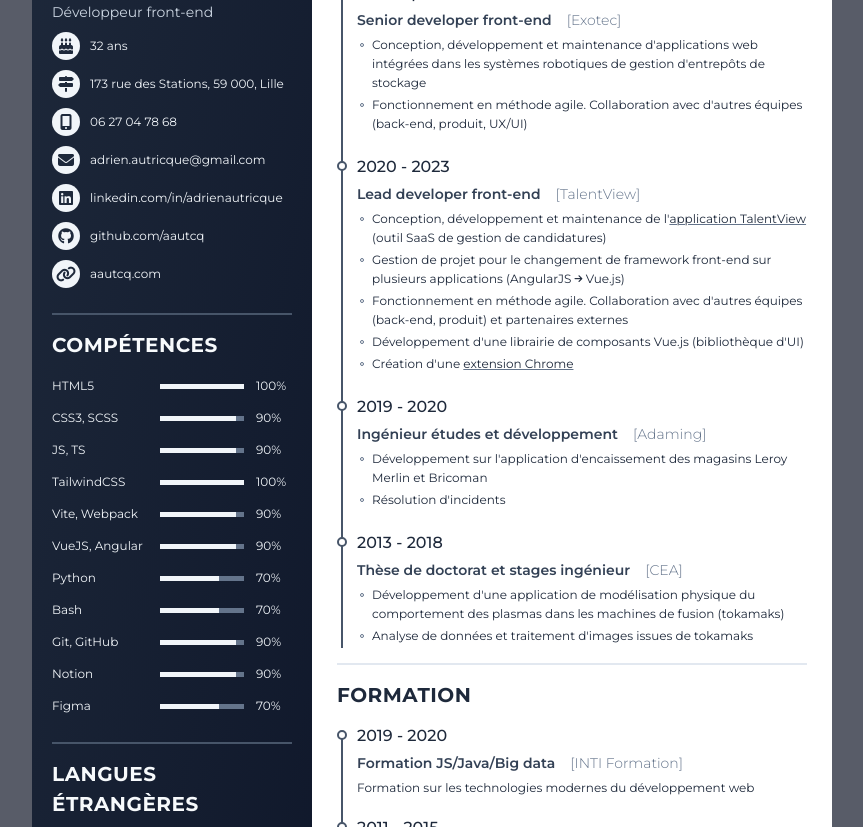
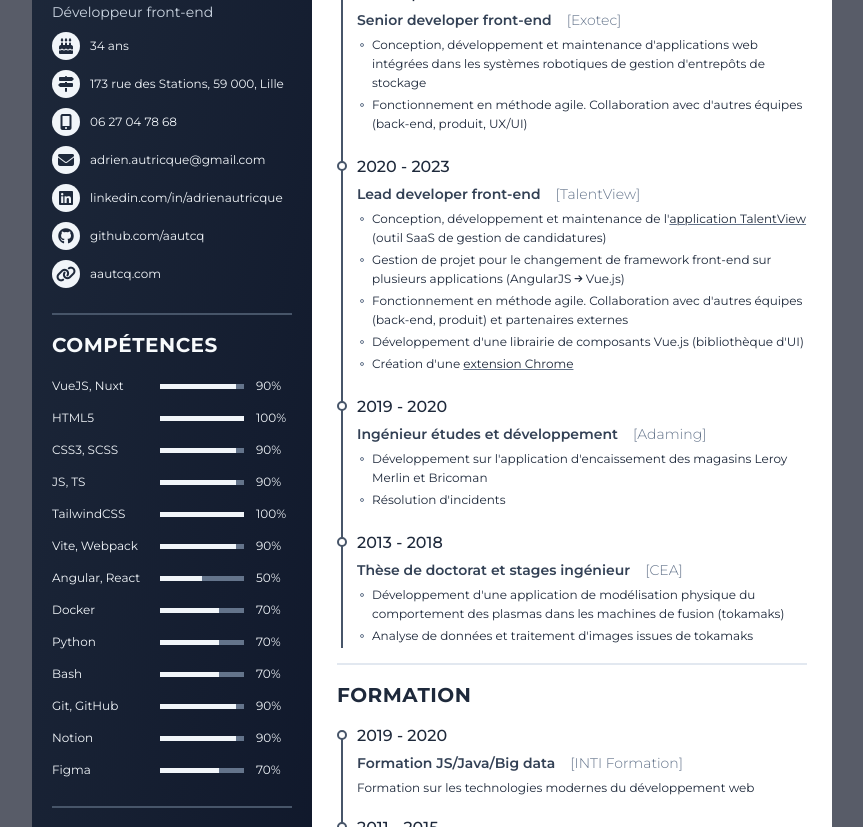
Before and after one commit to aautcq/web-resume, a website: page index.html in a window 1280 px wide. Shown: the part 273-1100 px from the top of the page, without its empty margins (208-1071 px from the left). Drawn offline with Linux system fonts and the light colour scheme.

Commit message:
feat: add some skills and update age

```diff
--- a/index.html
+++ b/index.html
@@ -48,7 +48,7 @@
             <ul>
               <info-item>
                 <i slot="icon" class="fas fa-birthday-cake"></i>
-                32 ans
+                34 ans
               </info-item>
               <info-item>
                 <i slot="icon" class="fas fa-map-signs"></i>
@@ -111,12 +111,14 @@
               <h2 class="bold">Compétences</h2>
             </div>
             <ul>
+              <skill-progress value="90">VueJS, Nuxt</skill-progress>
               <skill-progress value="100">HTML5</skill-progress>
               <skill-progress value="90">CSS3, SCSS</skill-progress>
               <skill-progress value="90">JS, TS</skill-progress>
               <skill-progress value="100">TailwindCSS</skill-progress>
               <skill-progress value="90">Vite, Webpack</skill-progress>
-              <skill-progress value="90">VueJS, Angular</skill-progress>
+              <skill-progress value="50">Angular, React</skill-progress>
+              <skill-progress value="70">Docker</skill-progress>
               <skill-progress value="70">Python</skill-progress>
               <skill-progress value="70">Bash</skill-progress>
               <skill-progress value="90">Git, GitHub</skill-progress>
```
Also changed, not shown: 1 other file.
